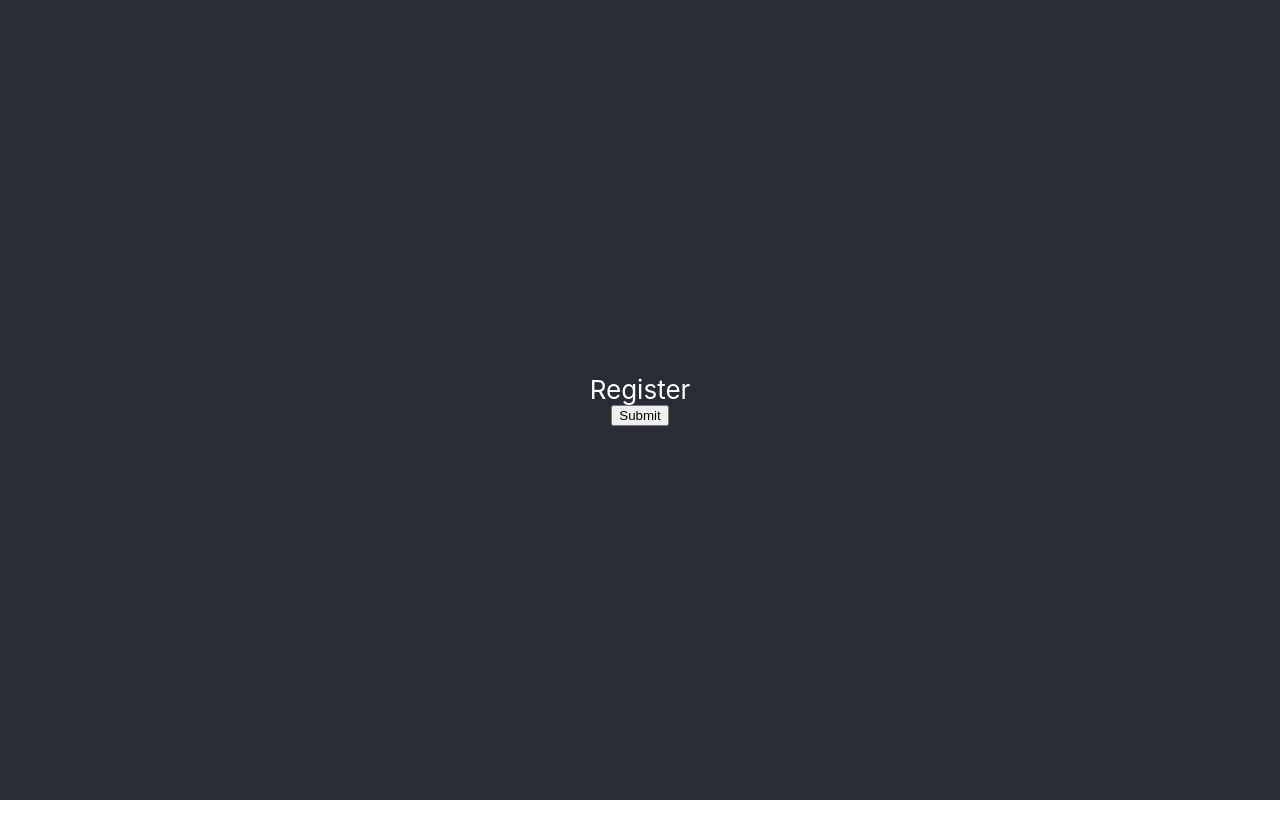
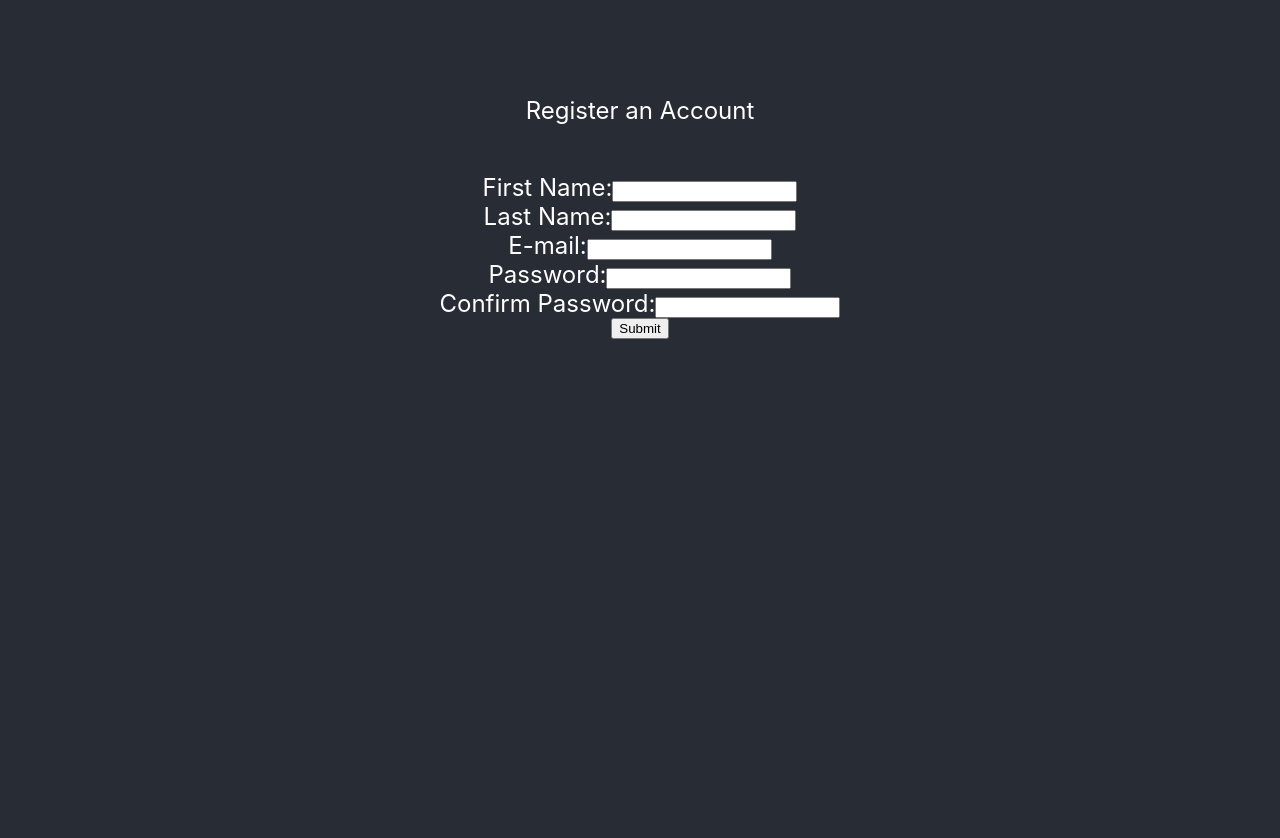
Before and after one commit to mkramer99/CEN3031_FinalProject, a React (Create React App) app in the folder foodfighters/: page /Register in a window 1280 px wide. Shown: the top 838 px of the page. Before the commit the page ends 800 px from the top, so only its background shows below. Built offline with nearby package versions, Linux system fonts and the light colour scheme.

Commit message:
basic form for register user without auth logic

```diff
--- a/foodfighters/src/App.css
+++ b/foodfighters/src/App.css
@@ -27,6 +27,26 @@
 .App-link {
   color: #61dafb;
 }
+.Form-Header {
+  background-color: #282c34;
+  padding-top: 4em;
+  min-height: 100vh;
+  display: flex;
+  flex-direction: column;
+  align-items: center;
+  font-size: calc(8px + 2vmin);
+  color: white;
+}
+.Form {
+  background-color: #282c34;
+  padding-top: 2em;
+  min-height: 100vh;
+  display: flex;
+  flex-direction: column;
+  align-items: center;
+  font-size: calc(8px + 2vmin);
+  color: white;
+}
 
 @keyframes App-logo-spin {
   from {
--- a/foodfighters/src/Pages/Authorization/Register.js
+++ b/foodfighters/src/Pages/Authorization/Register.js
@@ -1,25 +1,55 @@
-import React from 'react';
+import { React, useState } from 'react';
+
 import { useNavigate } from 'react-router-dom';
 
 export function Register() {
+    const [formData, setFormData] = useState({firstName: "", lastName: "", email: "", password: "", confirmPassword: ""})
     const navigate = useNavigate();
-    function auth() {
+    const handleSubmit = (event) => {
+        event.preventDefault();
         // if all fields filled and no duplicate email
         navigate('/Map')
+    }
+    const handleChange = (event) => {
+        console.log("change");
+        const {name, value } = event.target;
+        setFormData((prevFormData) => ({...prevFormData, [name]: value }));
     }
     function form() {
         return (
             <div>
-                <header className="App-header">Form</header>
+                <header className="Form-Header">Register an Account
+                <form className="Form" onSubmit={handleSubmit}>
+                    <label>
+                        First Name:
+                        <input type="text" id="firstName" name="firstName" value={formData.firstName} onChange={handleChange}></input>
+                    </label>
+                    <label>
+                        Last Name:
+                        <input type="text" id="lastName" name="lastName" value={formData.lastName} onChange={handleChange}></input>
+                    </label>
+                    <label>
+                        E-mail:
+                        <input type="email" id="email" name="email" value={formData.email} onChange={handleChange}></input>
+                    </label>
+                    <label>
+                        Password:
+                        <input type="text" id="password" name="password" value={formData.password} onChange={handleChange}></input>
+                    </label>
+                    <label>
+                        Confirm Password:
+                        <input type="text" id="confirmPassword" name="confirmPassword" value={formData.confirmPassword} onChange={handleChange}></input>
+                    </label>
+                    <button type="submit">Submit</button>
+                </form>
+                </header>
             </div>
         )
     }
     return (
         <div>
-            <header className="App-header">Register
-            {form}
-            <button onClick={() => auth()}>Submit</button>
-            </header>
+            {form()}
+            {/* <button onClick={() => auth()}>Submit</button> */}
         </div>
     )
 }
--- a/foodfighters/src/Pages/Authorization/User.js
+++ b/foodfighters/src/Pages/Authorization/User.js
@@ -1,5 +1,5 @@
 const user = {
-    name: 'Melanie',
+    name: 'Team 18',
     isBusiness: false,
     loggedIn: false,
 }
--- a/foodfighters/src/Pages/HomePage.js
+++ b/foodfighters/src/Pages/HomePage.js
@@ -5,11 +5,13 @@ function HomePage() {
     const navigate = useNavigate();
     return (
         <div>
-            <header className="App-header">
-            Food Fighters
-            <button onClick={() => navigate('/Login')}>Login</button>
-            <button onClick={() => navigate('/RegisterBusiness')}>Register A Business</button>
-            <button onClick={() => navigate('/Register')}>Register A User</button>
+            <header className="Form-Header">
+                Food Fighters
+                <div className='Form'>
+                    <button onClick={() => navigate('/Login')}>Login</button>
+                    <button onClick={() => navigate('/RegisterBusiness')}>Register A Business</button>
+                    <button onClick={() => navigate('/Register')}>Register A User</button>
+                </div>
             </header>
         </div>
     );
--- a/foodfighters/src/index.js
+++ b/foodfighters/src/index.js
@@ -8,6 +8,7 @@ import { RegisterBusiness } from './Pages/Authorization/RegisterBusiness';
 import { Login } from './Pages/Authorization/Login';
 import { Register } from './Pages/Authorization/Register';
 import {Map} from './Pages/Map';
+
 const root = ReactDOM.createRoot(document.getElementById('root'));
 const router = createBrowserRouter([
   {path:'/', element: <App /> ,},
```
